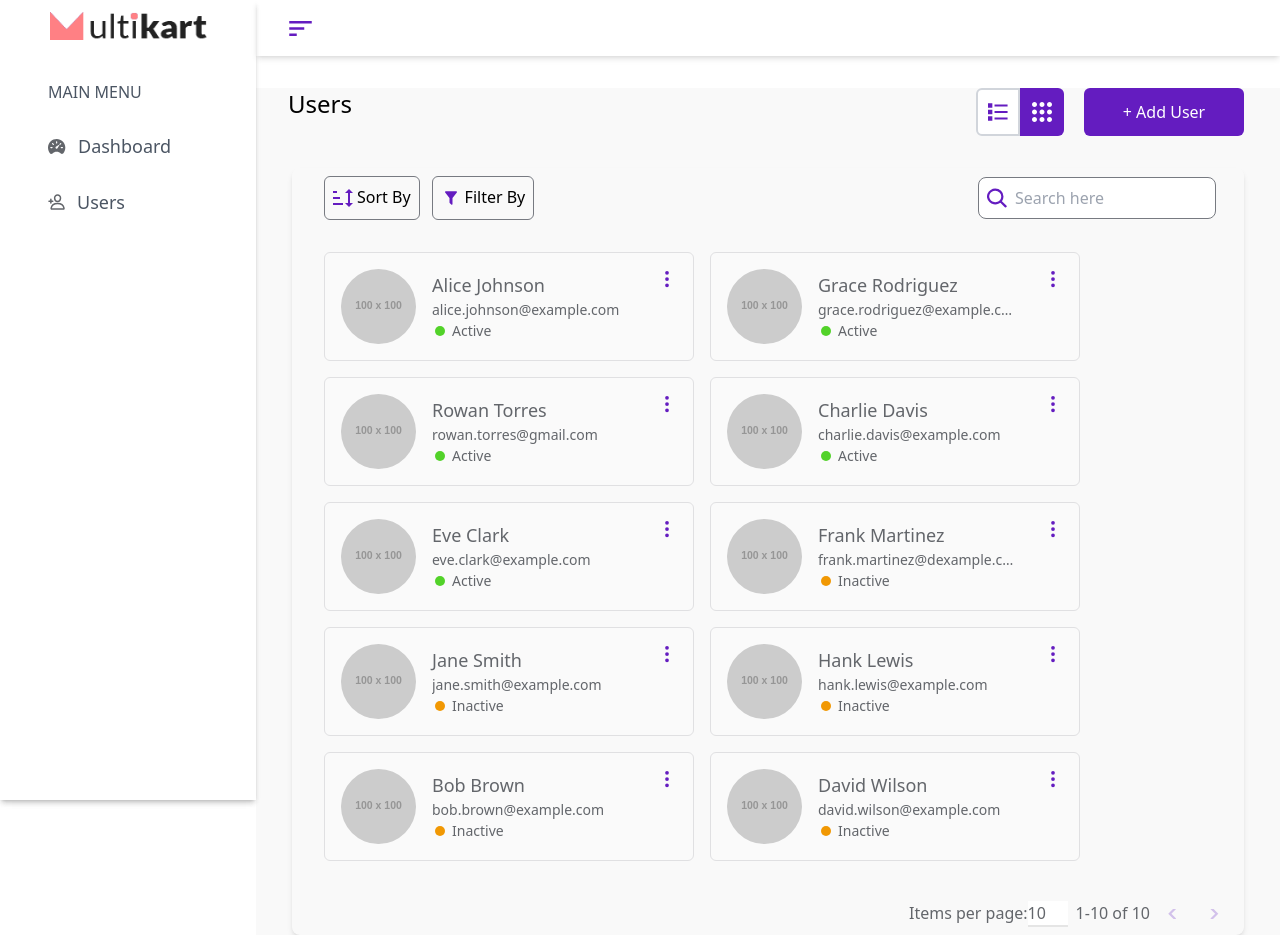
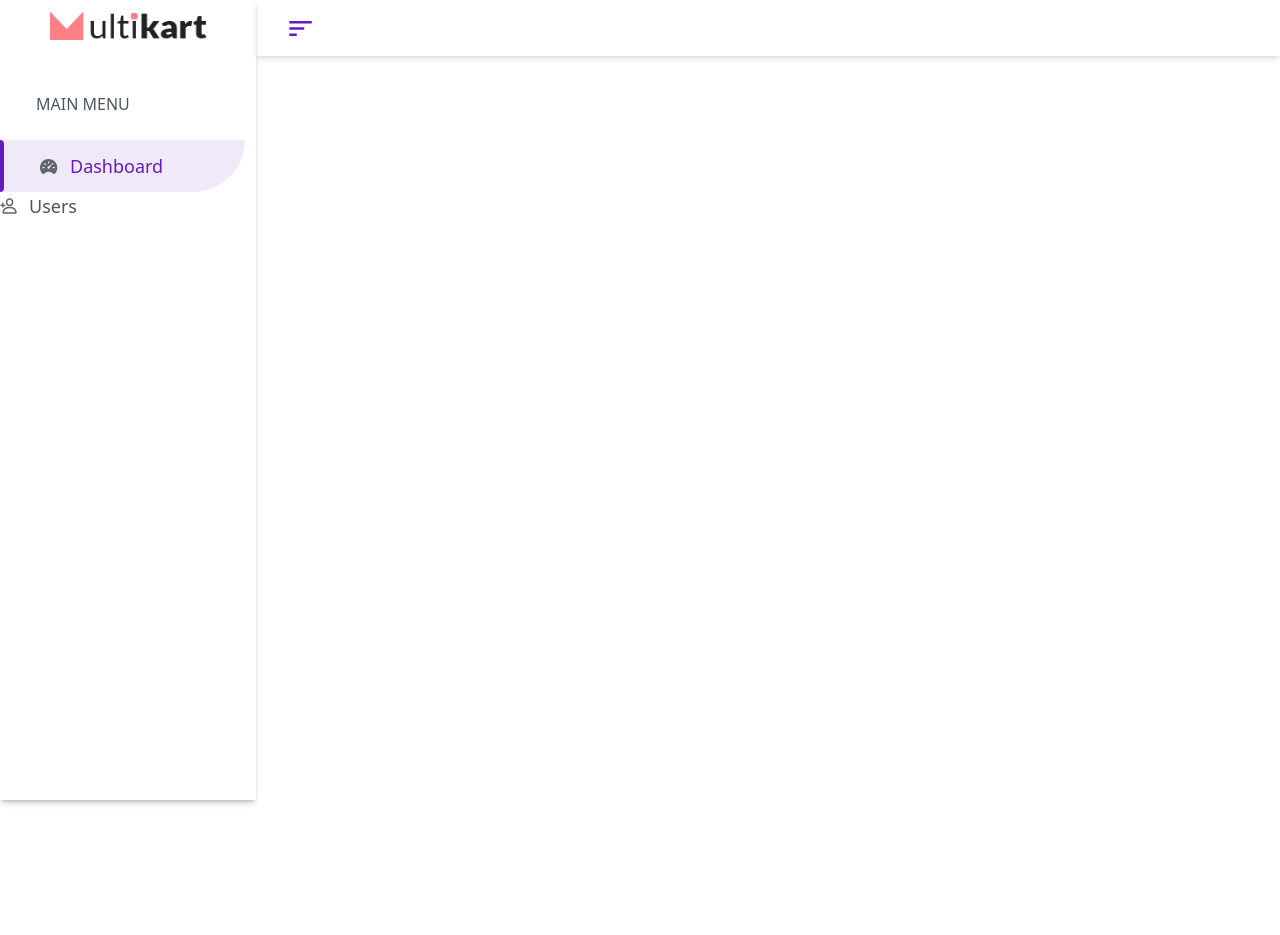
Before and after one commit to HT-shubhams/multikart_revised, a React (Vite) app: page / in a window 1280 px wide. After the commit the page ends 800 px from the top, so only its background shows below. Built offline with nearby package versions, Linux system fonts and the light colour scheme.

Commit message:
refactor: styles for menu

```diff
--- a/src/App.jsx
+++ b/src/App.jsx
@@ -21,7 +21,7 @@ const App = () => {
         <div className="md:ml-64">
           <ToastContainer />
           <Routes>
-            <Route path="/" element={<UserList />} />
+            <Route path="/users" element={<UserList />} />
             <Route path="/add-user" element={<AddUser />} />
             <Route path="/edit-user/:userId" element={<EditUser />} />
             <Route path="/dashboard" element={<Dashboad />} />
--- a/src/components/Sidebar.jsx
+++ b/src/components/Sidebar.jsx
@@ -5,21 +5,24 @@ import { DashboardIcon, LinesIcon, UsersIcon } from "../assets/icons";
 const Sidebar = () => {
   return (
     <div className="md:fixed md:h-full md:w-64 md:shadow-md">
-      <div className="flex items-center p-3 shadow-md md:h-full md:flex-col">
-        <img className="h-[28px] w-[157px]" src={img} alt="" />
+      <div className="flex items-center shadow-md md:h-full md:flex-col">
+        <img className="m-3 h-[28px] w-[157px]" src={img} alt="" />
         <div className="ml-auto md:hidden">
           <LinesIcon />
         </div>
-        <div className="hidden text-gray-600 md:ml-9 md:mt-10 md:block md:self-start">
-          <div className="uppercase">Main Menu</div>
-          <div>
-            <div className="mt-7 flex items-center text-lg">
-              <div className="mr-3">
-                <DashboardIcon />
+        <div className="hidden text-gray-600 md:mt-10 md:block md:self-start">
+          <div className="ml-9 uppercase">Main Menu</div>
+          <div className="w-[245px]">
+            <div className="mt-6 flex w-full rounded-br-full rounded-tr-3xl bg-[#f0e9f9] text-[#641cc0]">
+              <div className="w-1 rounded-br-full rounded-tr-full bg-[#641cc0]"></div>
+              <div className="my-3 flex items-center text-lg">
+                <div className="ml-9 mr-3">
+                  <DashboardIcon />
+                </div>
+                Dashboard
               </div>
-              Dashboard
             </div>
-            <div className="mt-7 flex items-center text-lg">
+            <div className="flex items-center text-lg">
               <div className="mr-3">
                 <UsersIcon />
               </div>
```
